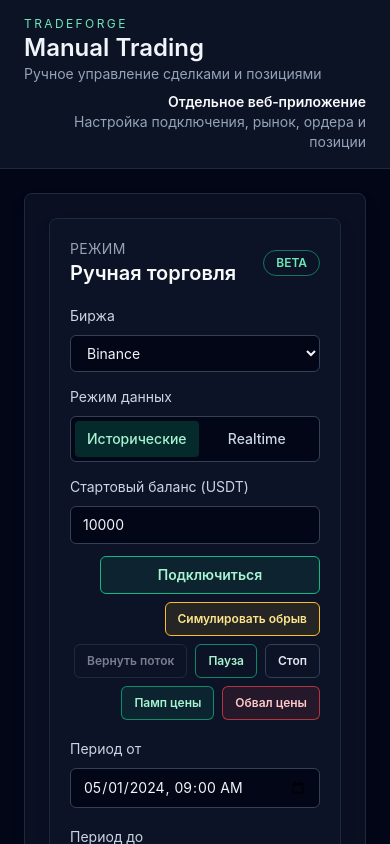
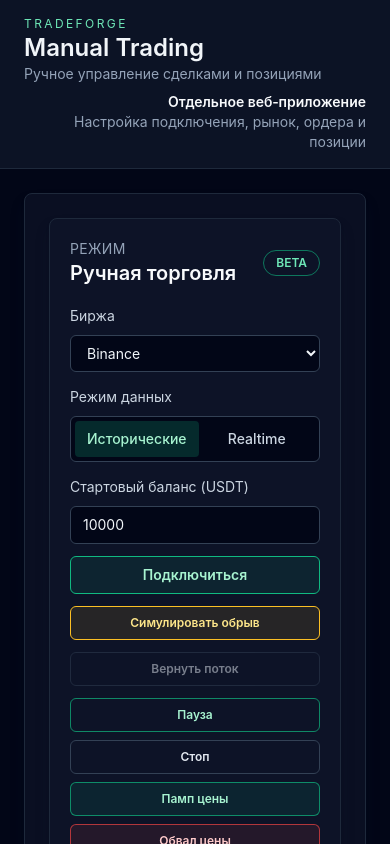
Before and after one commit to felis2803/TradeForge, a React (Vite) app in the folder apps/manual-trading/: page / in a window 390 px wide. Shown: the top 844 px of the page. Built offline with nearby package versions, Linux system fonts and the light colour scheme.

Commit message:
Improve start balance responsive layout (#84)

```diff
--- a/apps/manual-trading/src/ManualTrading.tsx
+++ b/apps/manual-trading/src/ManualTrading.tsx
@@ -1231,6 +1231,7 @@ export default function ManualTrading(): JSX.Element {
               ))}
             </div>
           </label>
+          <div className="md:col-span-2 xl:col-span-1 grid gap-3">
             <label className="space-y-2">
               <span className="text-sm text-slate-300">
                 Стартовый баланс (USDT)
@@ -1244,18 +1245,18 @@ export default function ManualTrading(): JSX.Element {
                 className="w-full rounded-md border border-slate-700 bg-slate-950 px-3 py-2 text-sm focus:border-emerald-400 focus:outline-none"
               />
             </label>
-          <div className="flex flex-wrap items-end justify-end gap-2">
+            <div className="start-balance-actions">
               <button
                 type="button"
                 onClick={handleConnect}
-              className="w-full min-w-[150px] max-w-[220px] rounded-md border border-emerald-500 bg-emerald-500/10 px-4 py-2 text-sm font-semibold text-emerald-200 hover:bg-emerald-500/20 md:w-auto"
+                className="start-balance-button rounded-md border border-emerald-500 bg-emerald-500/10 px-4 py-2 text-sm font-semibold text-emerald-200 hover:bg-emerald-500/20"
               >
                 Подключиться
               </button>
               <button
                 type="button"
                 onClick={handleSimulateOutage}
-              className="rounded-md border border-amber-400 bg-amber-400/10 px-3 py-2 text-xs font-semibold text-amber-200 hover:bg-amber-400/20"
+                className="start-balance-button rounded-md border border-amber-400 bg-amber-400/10 px-3 py-2 text-xs font-semibold text-amber-200 hover:bg-amber-400/20"
               >
                 Симулировать обрыв
               </button>
@@ -1263,7 +1264,7 @@ export default function ManualTrading(): JSX.Element {
                 type="button"
                 disabled={!dataUnavailable}
                 onClick={handleResumeStream}
-              className="rounded-md border border-slate-700 px-3 py-2 text-xs font-semibold text-slate-200 hover:border-emerald-400 hover:text-emerald-200 disabled:cursor-not-allowed disabled:opacity-50"
+                className="start-balance-button rounded-md border border-slate-700 px-3 py-2 text-xs font-semibold text-slate-200 hover:border-emerald-400 hover:text-emerald-200 disabled:cursor-not-allowed disabled:opacity-50"
               >
                 Вернуть поток
               </button>
@@ -1299,6 +1300,7 @@ export default function ManualTrading(): JSX.Element {
               >
                 Обвал цены
               </button>
+            </div>
           </div>
         </div>
         {dataMode === 'history' && (
--- a/apps/manual-trading/src/styles.css
+++ b/apps/manual-trading/src/styles.css
@@ -17,3 +17,24 @@ body {
     'Segoe UI',
     sans-serif;
 }
+
+.start-balance-actions {
+  display: grid;
+  grid-template-columns: repeat(auto-fit, minmax(180px, 1fr));
+  gap: 0.5rem;
+  align-items: stretch;
+}
+
+.start-balance-button {
+  min-width: 180px;
+}
+
+@media (max-width: 800px) {
+  .start-balance-actions {
+    grid-template-columns: repeat(auto-fit, minmax(220px, 1fr));
+  }
+
+  .start-balance-button {
+    margin-bottom: 0.25rem;
+  }
+}
```
Lines whose indentation alone changed are shown as unchanged.
